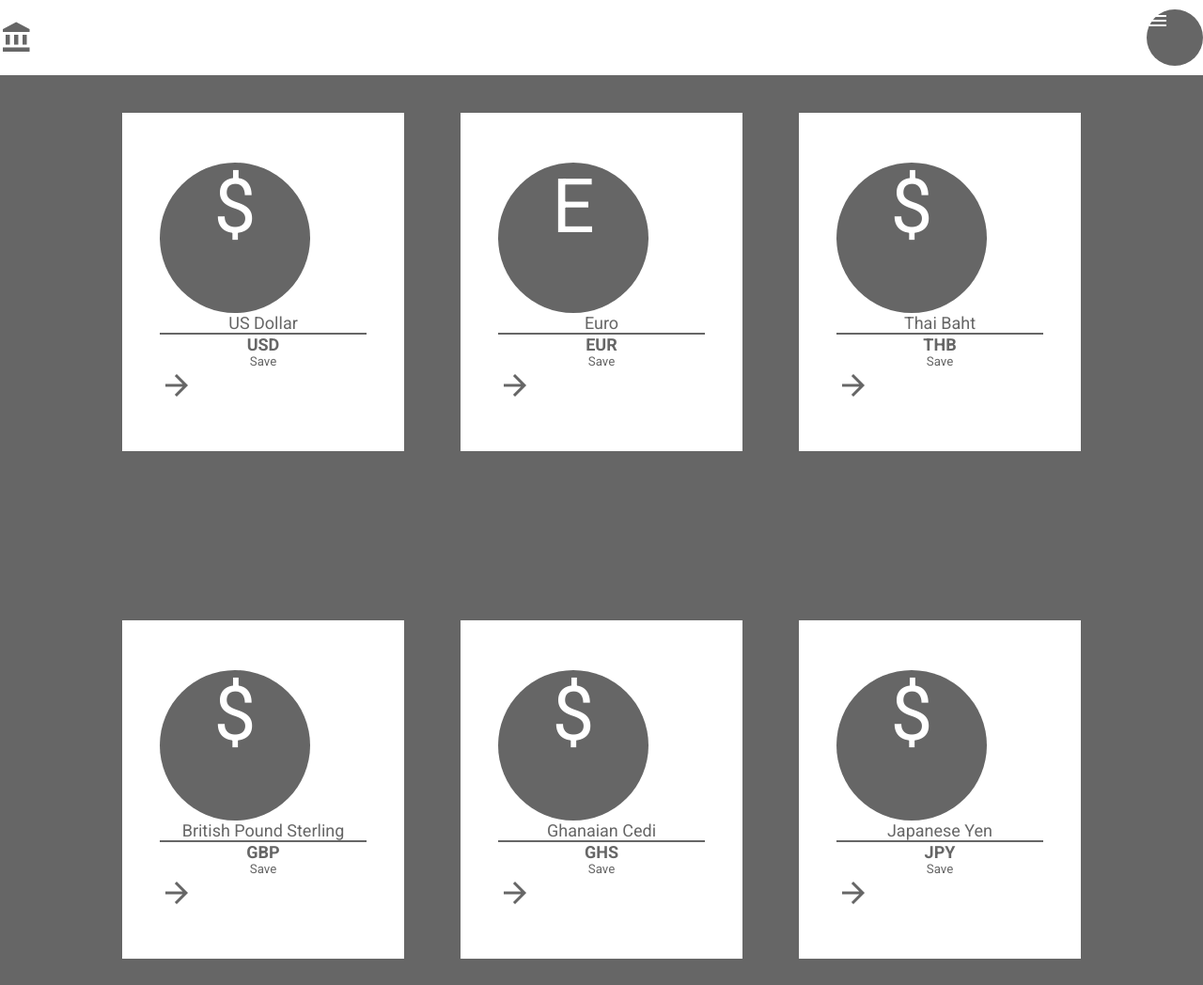
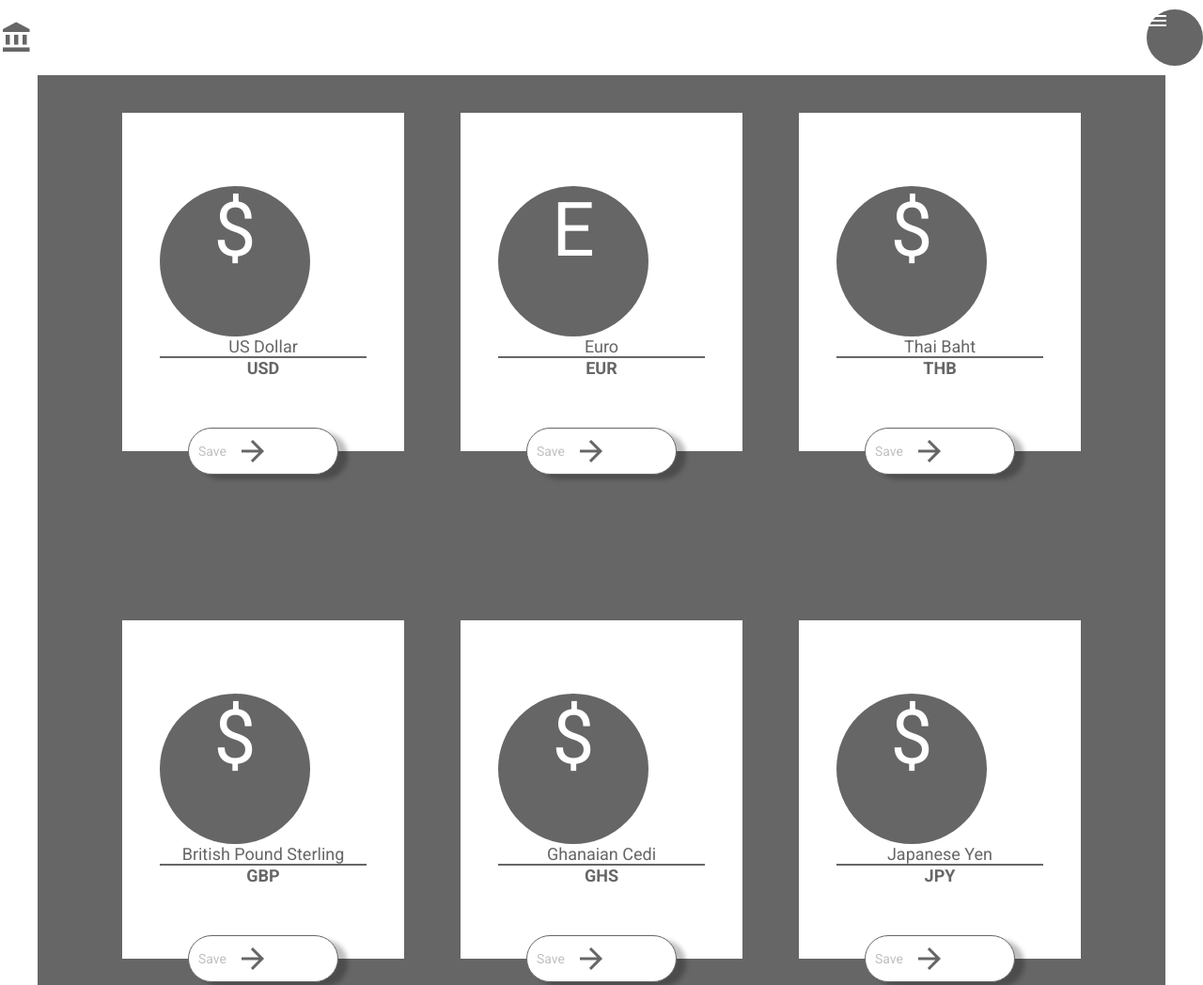
Before and after one commit to AngyalZsuzsa/qualify-exam, a plain HTML site: page index.html in a window 1280 px wide. Shown: the top 1048 px of the page at 94% size. Drawn offline with Linux system fonts and the light colour scheme.

Commit message:
btn styled

```diff
--- a/script.js
+++ b/script.js
@@ -4,7 +4,7 @@ function dataView(data, index) {
             <h2>${data.sub}</h2>
             <h4>${data.title}</h4>
             <h5>${data.text}</h5>
-            <button><span class="details">Save</span><span class="material-icons md-36">arrow_forward</span></button>
+            <button><span class="details">Save</span><span class="material-icons arrow md-36">arrow_forward</span></button>
         </div>`
 }
 
--- a/style.css
+++ b/style.css
@@ -46,7 +46,7 @@ button input textarea select {
 }
 
 #root {
-    /* max-width: 1200px; */
+    max-width: 1200px;
     display: grid;
     grid-template-columns: auto auto auto;
     gap: 60px;
@@ -142,3 +142,52 @@ header {
     font-weight: 700;
     text-align: center;
 }
+
+button {
+    position: absolute;
+    left: 50%;
+    bottom: -25px;
+    transform: translate(-50%);
+
+    border: var(--primary) 1px solid;
+    border-radius: 25px;
+    width: 160px;
+    height: 50px;
+    padding-left: 50px;
+
+    background-color: var(--secondary);
+    color: rgba(0,0,0,0.25);
+    box-shadow: rgba(0,0,0,0.25) 10px 5px 5px 0;
+
+    cursor: pointer;
+}
+
+.details {
+    font-size: 14px;
+
+    position: absolute;
+    top:50%;
+    left: 10px;
+    transform: translateY(-50%);
+
+}
+
+.material-icons.account {
+    position: absolute;
+    top: 50%;
+    right: 0;
+    transform: translateY(-50%);
+    font-size: 36px;
+    color: var(--primary);
+}
+
+button:hover {
+    background-color: var(--primary);
+    color: var(--secondary);
+    border: var(--secondary) 1px solid;
+}
+
+button:hover .material-icons.md-36 {
+    color: var(--secondary);
+
+}
```
